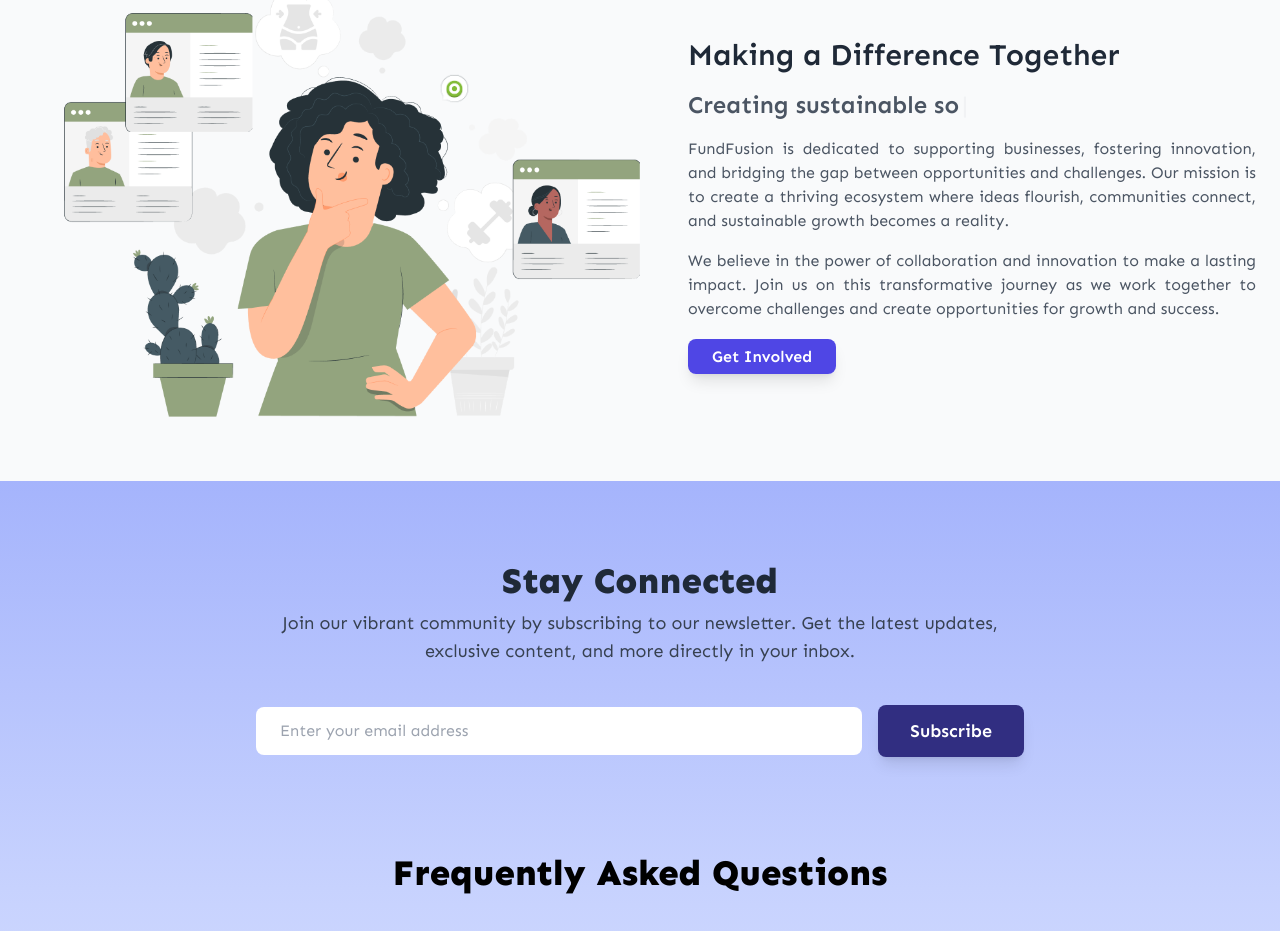
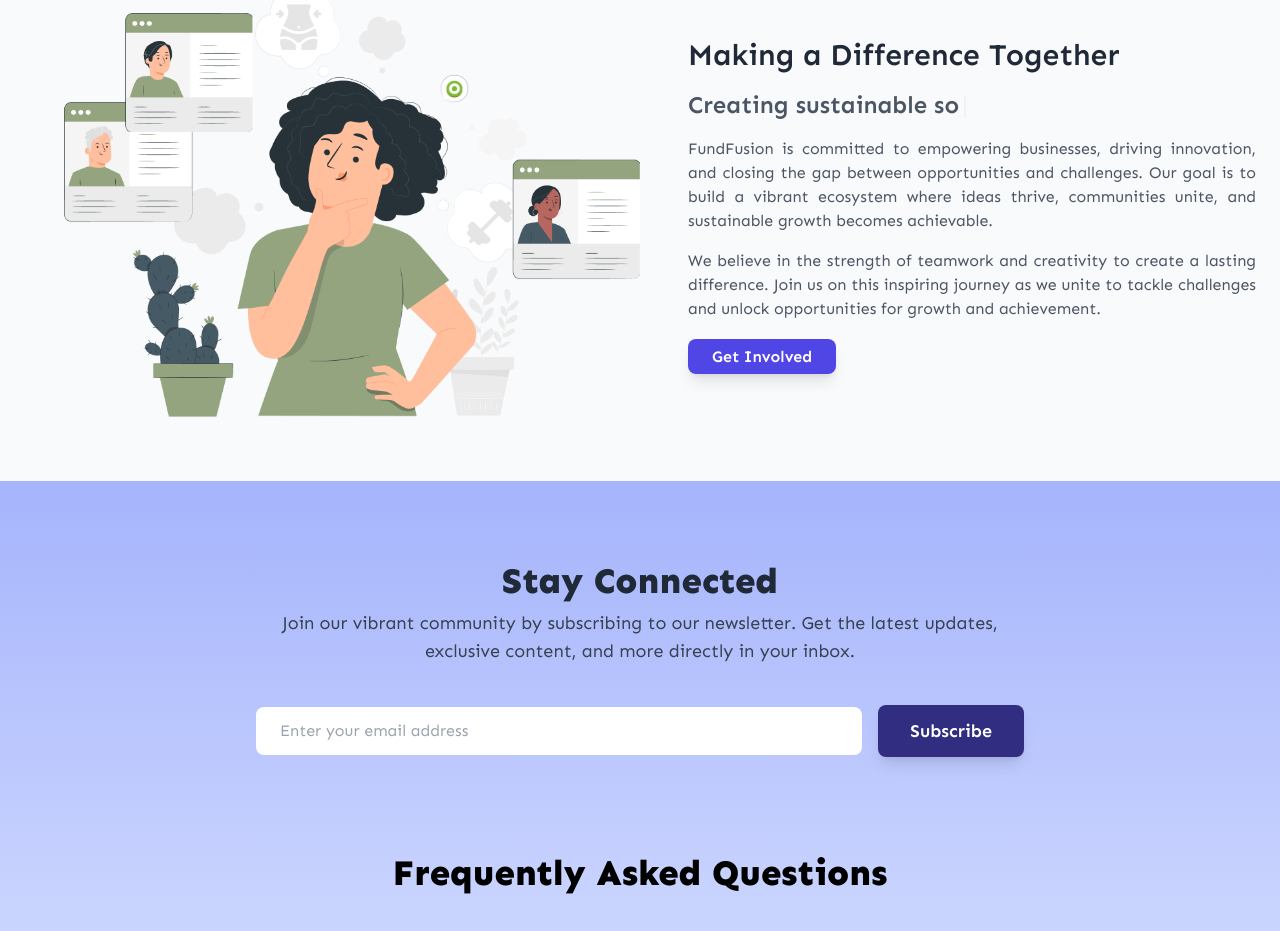
Before and after one commit to tusherbhakta/FundFusion-client, a React (Vite) app: page / in a window 1280 px wide. Shown: the part 1732-2663 px from the top of the page. Built offline with nearby package versions, Linux system fonts and the light colour scheme; no server answers.

Commit message:
create P  in our mission

```diff
--- a/src/components/OurMission/OurMission.jsx
+++ b/src/components/OurMission/OurMission.jsx
@@ -37,16 +37,10 @@ const OurMission = () => {
                         />
                     </p>
                     <p className="mt-4 text-gray-600 dark:text-gray-300 text-justify">
-                        FundFusion is dedicated to supporting businesses, fostering innovation,
-                        and bridging the gap between opportunities and challenges. Our mission
-                        is to create a thriving ecosystem where ideas flourish, communities
-                        connect, and sustainable growth becomes a reality.
+                        FundFusion is committed to empowering businesses, driving innovation, and closing the gap between opportunities and challenges. Our goal is to build a vibrant ecosystem where ideas thrive, communities unite, and sustainable growth becomes achievable.
                     </p>
                     <p className="mt-4 text-gray-600 dark:text-gray-300 text-justify">
-                        We believe in the power of collaboration and innovation to make a
-                        lasting impact. Join us on this transformative journey as we work
-                        together to overcome challenges and create opportunities for growth
-                        and success.
+                        We believe in the strength of teamwork and creativity to create a lasting difference. Join us on this inspiring journey as we unite to tackle challenges and unlock opportunities for growth and achievement.
                     </p>
                     <div className="mt-6">
                         <Link to={'/campaigns'} className="px-6 py-2 text-md font-semibold text-white bg-indigo-600 hover:bg-indigo-700 rounded-lg shadow-lg transition-transform transform focus:ring-4 focus:ring-indigo-400 focus:outline-none">
```
